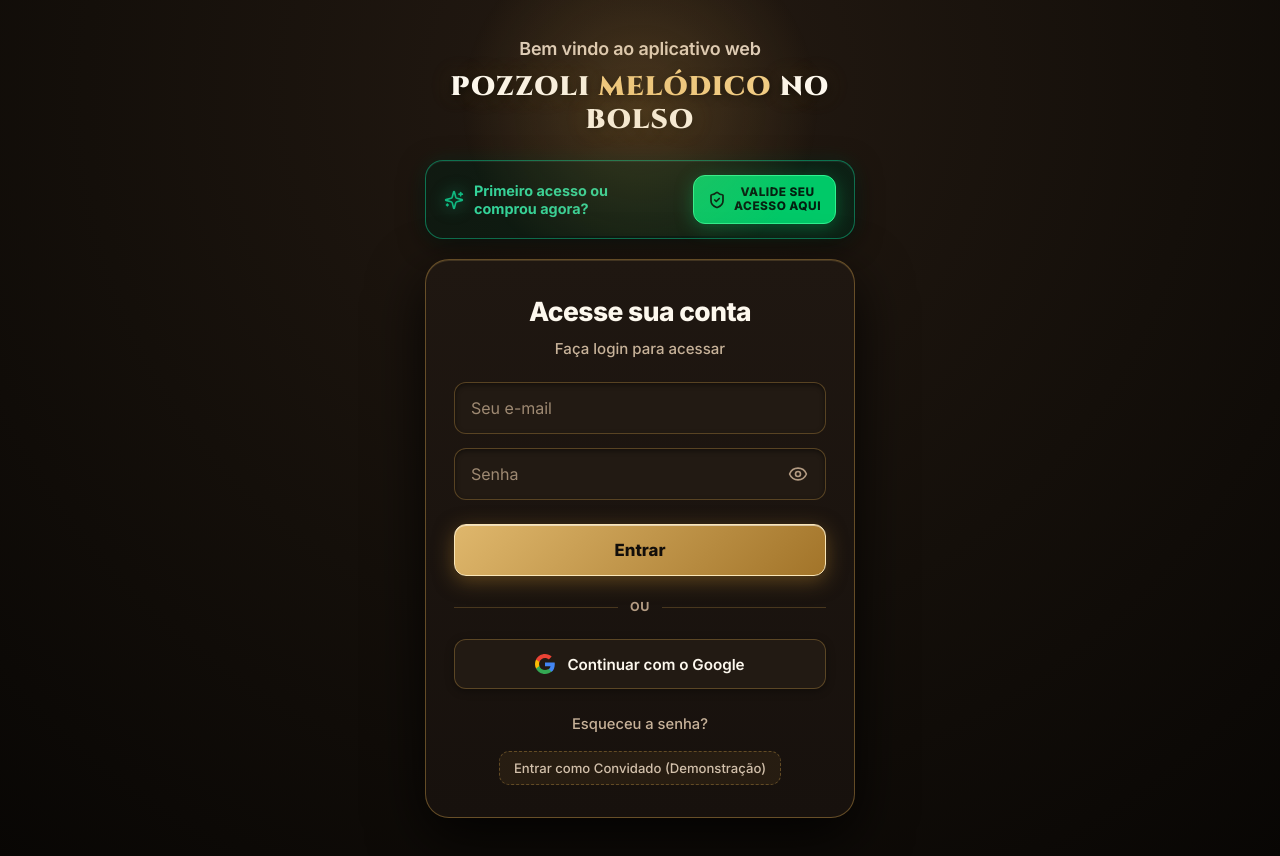
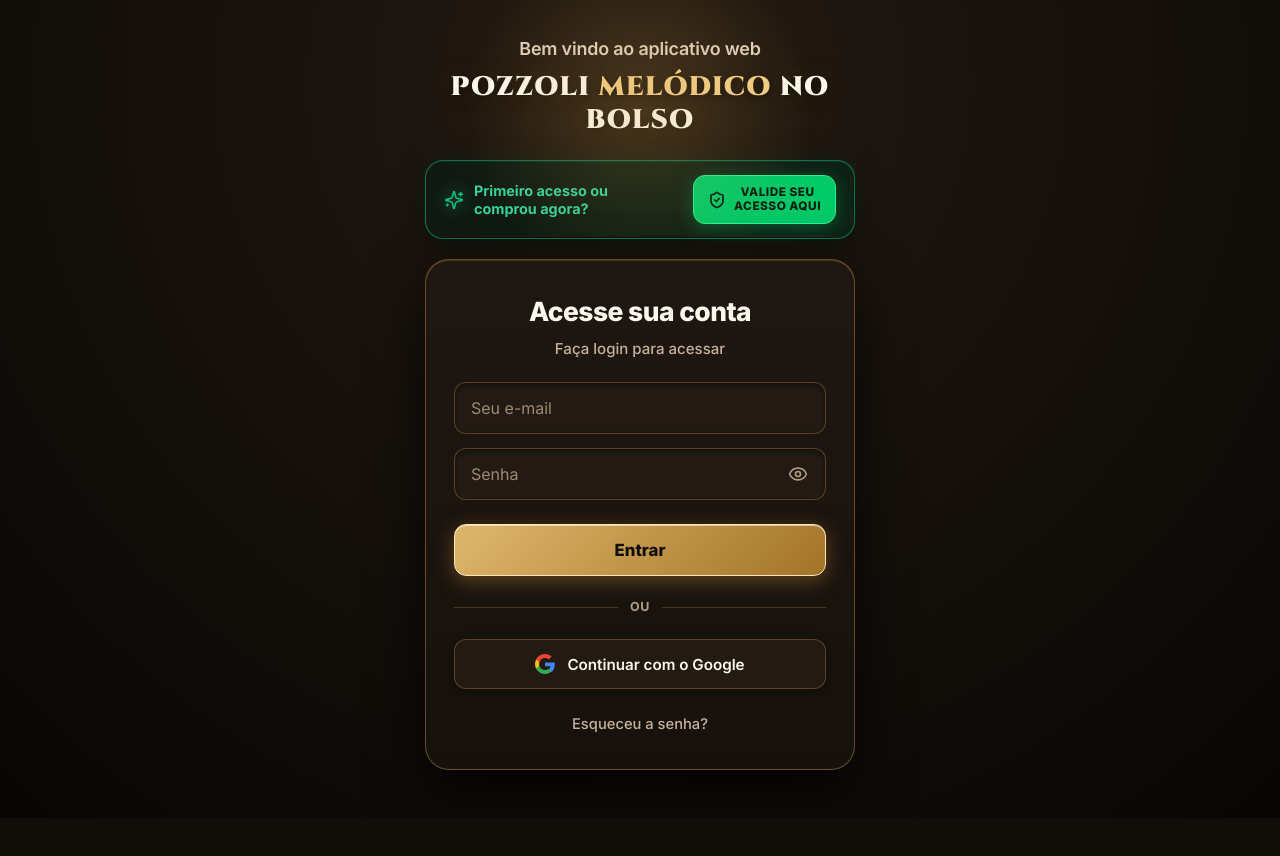
Before and after one commit to darlanmarley-hub/pozzoli-melodico, a React (Vite) app: page / in a window 1280 px wide. Shown: the top 856 px of the page. After the commit the page ends 818 px from the top, so only its background shows below. Built offline with nearby package versions, Linux system fonts and the light colour scheme; no server answers.

Commit message:
chore: remove botao de entrar como convidado (demonstracao)

```diff
--- a/src/components/LoginPage.jsx
+++ b/src/components/LoginPage.jsx
@@ -123,28 +123,6 @@ export default function LoginPage({ onLoginSuccess }) {
         setTimeout(() => onLoginSuccess(user), 400);
       }
     }, 600);
-  };
-
-  // Quick Demo / Test Login
-  const handleQuickDemoLogin = () => {
-    setEmail('aluno.pozzoli@musica.com');
-    setPassword('123456');
-    setErrorMessage('');
-
-    setIsLoading(true);
-    setTimeout(() => {
-      setIsLoading(false);
-      const user = {
-        id: 'demo_user',
-        email: 'aluno.pozzoli@musica.com',
-        name: 'Aluno Pozzoli',
-        provider: 'demo',
-        avatar: '🎵',
-        loginTime: new Date().toISOString()
-      };
-      saveAuthUser(user);
-      if (onLoginSuccess) onLoginSuccess(user);
-    }, 400);
   };
 
   // Google Login Handler
@@ -584,18 +562,6 @@ export default function LoginPage({ onLoginSuccess }) {
                   Esqueceu a senha?
                 </button>
               </div>
-
-              {/* Acesso Rápido para Demonstração / Convidado */}
-              <div className="login-demo-access">
-                <button
-                  type="button"
-                  className="login-demo-btn"
-                  onClick={handleQuickDemoLogin}
-                  title="Entrar imediatamente com dados de teste"
-                >
-                  Entrar como Convidado (Demonstração)
-                </button>
-              </div>
             </>
           )}
         </div>
```
